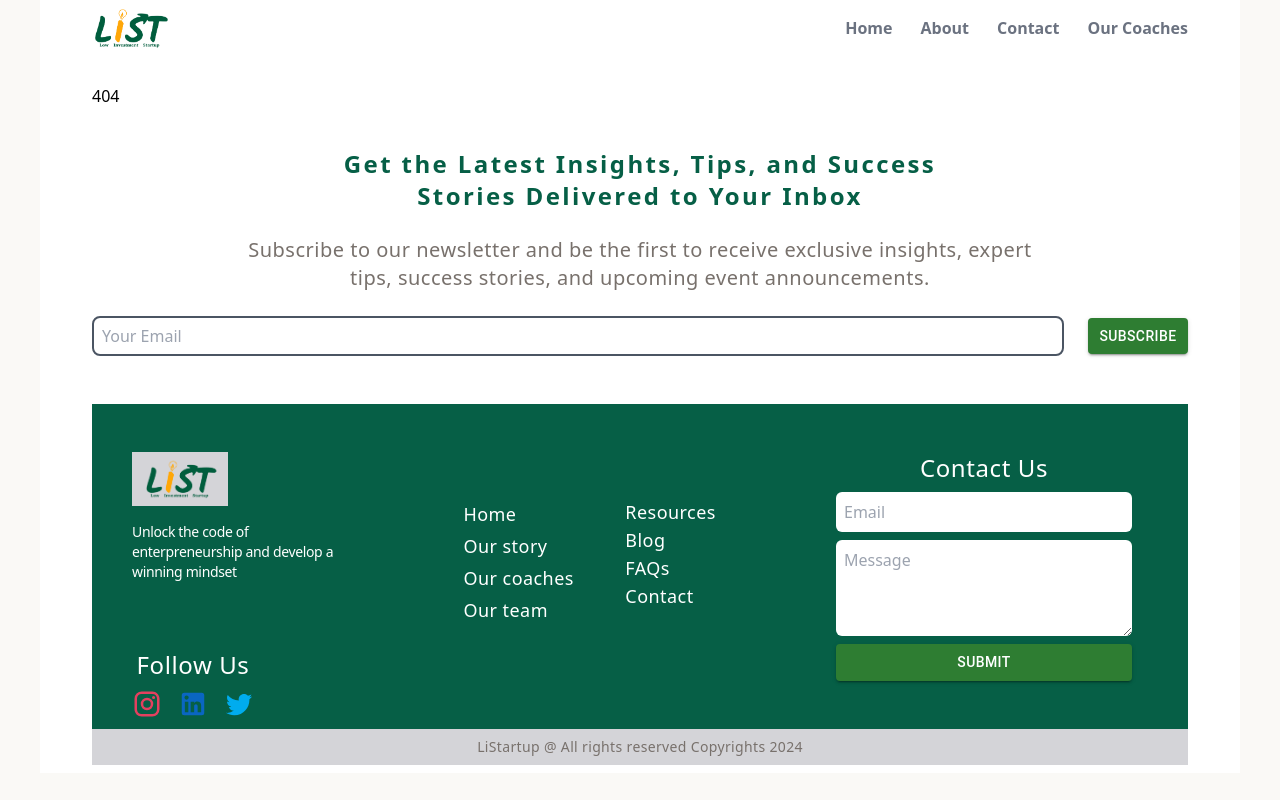
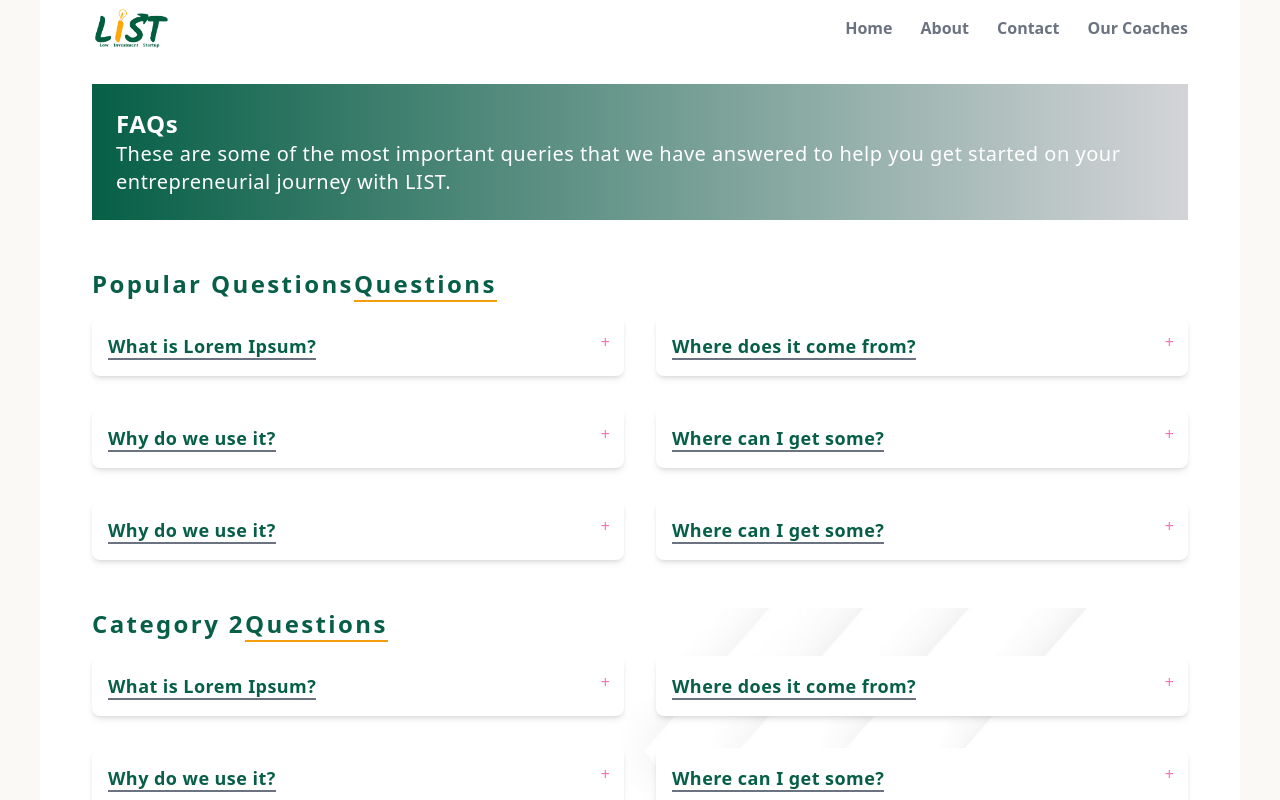
Before and after one commit to GreenVayu/List-startup, a React (Vite) app: page /FAQ in a window 1280 px wide. Shown: the top 800 px of the page. Built offline with nearby package versions, Linux system fonts and the light colour scheme; the HTML template or start-up script is replaced by a standard one.

Commit message:
FAQ with some glitch

```diff
--- a/src/App.tsx
+++ b/src/App.tsx
@@ -8,6 +8,7 @@ import About from "./About.tsx";
 import Ourstory from "./Ourstory.tsx";
 import Coaches from "./ourcoaches.tsx";
 import Team from "./Team.tsx";
+import FAQ from "./FAQ.tsx";
 
 
 function App() {
@@ -23,6 +24,7 @@ function App() {
           <Route path="ourCoaches" element={<Coaches />} />
           <Route path="Ourstory" element={<Ourstory/>} />
           <Route path="Team" element={<Team/>} />
+          <Route path="FAQ" element={<FAQ/>} />
         </Route>
       </Routes>
     </BrowserRouter>
--- /dev/null
+++ b/src/Data.json
@@ -0,0 +1,91 @@
+{
+  "categories": [
+    {
+      "category": "Popular Questions",
+      "questions": [
+        {
+          "question": "What is Lorem Ipsum?",
+          "answer": "Lorem Ipsum is simply dummy text of the printing and typesetting industry."
+        },
+        {
+          "question": "Where does it come from?",
+          "answer": "Lorem Ipsum has been the industry's standard dummy text ever since the 1500s."
+        },
+        {
+          "question": "Why do we use it?",
+          "answer": "It is a long established fact that a reader will be distracted by the readable content."
+        },
+        {
+          "question": "Where can I get some?",
+          "answer": "There are many variations of passages of Lorem Ipsum available."
+        },
+        {
+          "question": "Why do we use it?",
+          "answer": "It is a long established fact that a reader will be distracted by the readable content."
+        },
+        {
+          "question": "Where can I get some?",
+          "answer": "There are many variations of passages of Lorem Ipsum available."
+        }
+      ]
+    },
+    {
+      "category": "Category 2",
+      "questions": [
+        {
+          "question": "What is Lorem Ipsum?",
+          "answer": "Lorem Ipsum is simply dummy text of the printing and typesetting industry."
+        },
+        {
+          "question": "Where does it come from?",
+          "answer": "Lorem Ipsum has been the industry's standard dummy text ever since the 1500s."
+        },
+        {
+          "question": "Why do we use it?",
+          "answer": "It is a long established fact that a reader will be distracted by the readable content."
+        },
+        {
+          "question": "Where can I get some?",
+          "answer": "There are many variations of passages of Lorem Ipsum available."
+        },
+        {
+          "question": "Why do we use it?",
+          "answer": "It is a long established fact that a reader will be distracted by the readable content."
+        },
+        {
+          "question": "Where can I get some?",
+          "answer": "There are many variations of passages of Lorem Ipsum available."
+        }
+      ]
+    },
+    {
+      "category": "Category 3",
+      "questions": [
+        {
+          "question": "What is Lorem Ipsum?",
+          "answer": "Lorem Ipsum is simply dummy text of the printing and typesetting industry."
+        },
+        {
+          "question": "Where does it come from?",
+          "answer": "Lorem Ipsum has been the industry's standard dummy text ever since the 1500s."
+        },
+        {
+          "question": "Why do we use it?",
+          "answer": "It is a long established fact that a reader will be distracted by the readable content."
+        },
+        {
+          "question": "Where can I get some?",
+          "answer": "There are many variations of passages of Lorem Ipsum available."
+        },
+        {
+          "question": "Why do we use it?",
+          "answer": "It is a long established fact that a reader will be distracted by the readable content."
+        },
+        {
+          "question": "Where can I get some?",
+          "answer": "There are many variations of passages of Lorem Ipsum available."
+        }
+      ]
+    }
+  ]
+}
--- /dev/null
+++ b/src/FAQ.tsx
@@ -0,0 +1,104 @@
+import React, { useState, useEffect } from "react";
+import faqData from "./Data.json";
+import { Button } from "@mui/material";
+
+function FAQ1() {
+  const [open, setOpen] = useState(null);
+  const [categories, setCategories] = useState([]);
+
+  useEffect(() => {
+    setCategories(faqData.categories);
+  }, []);
+
+  const toggle = (index) => {
+    setOpen(open === index ? null : index);
+  };
+
+  return (
+    <div className="FAQsec">
+      <div className="bg-gradient-to-r from-emerald-800 to-zinc-300 p-6">
+        <h1 className="text-white text-lg font-semibold tracking-wide sm:text-2xl">
+          FAQs
+        </h1>
+        <p className="text-white text-base font-normal leading-normal tracking-wide sm:text-xl">
+          These are some of the most important queries that we have answered to
+          help you get started on your entrepreneurial journey with LIST.
+        </p>
+      </div>
+
+      {categories.map((category, categoryIndex) => (
+        <div
+          key={categoryIndex}
+          className={`h-fit sec1 mt-12 ${
+            category.category === "Category 2" ? "bg-cover bg-center" : ""
+          }`}
+          style={{
+            backgroundImage:
+              category.category === "Category 2"
+                ? 'url("/team/Colorpalette.png")'
+                : "none",
+          }}
+        >
+          <h1 className="text-emerald-800 text-xl font-semibold tracking-widest sm:text-2xl mb-4">
+            {category.category}
+            <span className="border-b-2 border-amber-500">Questions</span>
+          </h1>
+
+          <div className="grid grid-cols-1 md:grid-cols-2 gap-8">
+            {category.questions.map((faq, index) => (
+              <div key={index} className="bg-white rounded-lg shadow-md">
+                <div className="card-header relative">
+                  <h5 className="text-emerald-800 text-sm sm:text-lg font-semibold leading-5 tracking-wide p-4">
+                    <span className="border-b-2 border-gray-500">
+                      {faq.question}
+                    </span>
+                  </h5>
+
+                  <div className="flex justify-center items-center absolute -right-[10px] -top-[10px]">
+                    <button
+                      className={`btn btn-link w-full text-left p-6 ${
+                        open === index
+                          ? "border-pink-400"
+                          : "border-transparent"
+                      }`}
+                      type="button"
+                      onClick={() => toggle(index)}
+                    >
+                      <span
+                        className={`ml-2 text-pink-400 ${
+                          open === index ? "rotate-45" : ""
+                        }`}
+                      >
+                        {open === index ? "-" : "+"}
+                      </span>
+                    </button>
+                  </div>
+                </div>
+                {open === index && (
+                  <div className="card-body px-4 py-2">
+                    <p className="text-stone-500 text-xs font-normal leading-5 tracking-wide">
+                      {faq.answer}
+                    </p>
+                  </div>
+                )}
+              </div>
+            ))}
+          </div>
+        </div>
+      ))}
+
+      <div className="bg-gradient-to-br from-emerald-800 via-emerald-900 to-neutral-400 p-4 mt-8">
+        <p className="text-white text-lg sm:text-xl font-semibold tracking-widest text-center md:text-2xl p-4">
+          Didn’t find an answer to your question?{" "}
+        </p>
+        <div className="text-center mt-2 mb-4">
+          <Button variant="contained" color="success">
+            Contact now
+          </Button>
+        </div>
+      </div>
+    </div>
+  );
+}
+
+export default FAQ1;
```
Also changed, not shown: src/Contact.tsx (+0 -8 lines).
